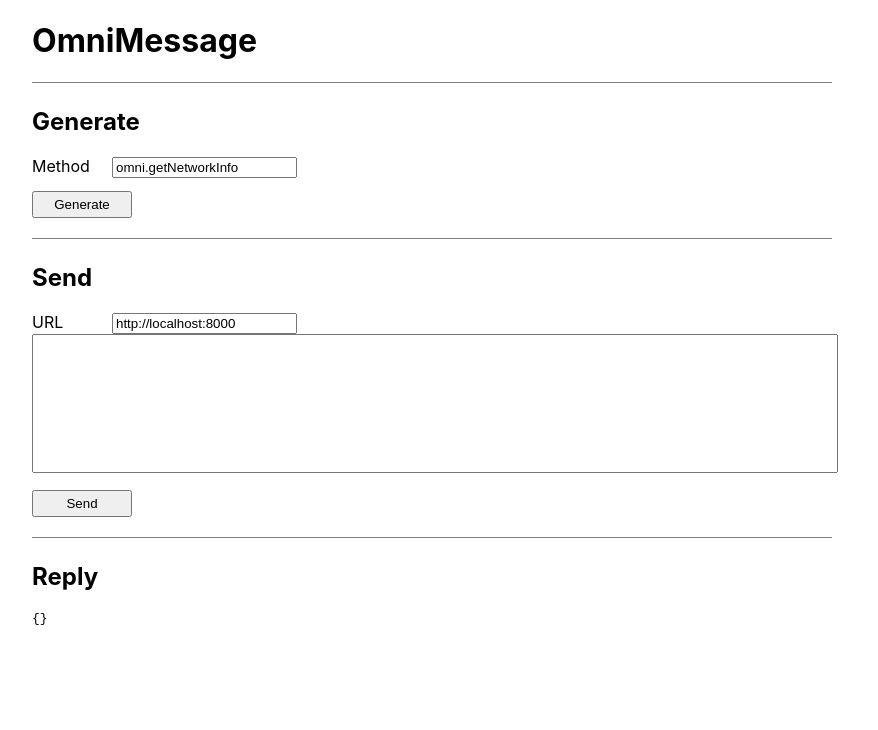
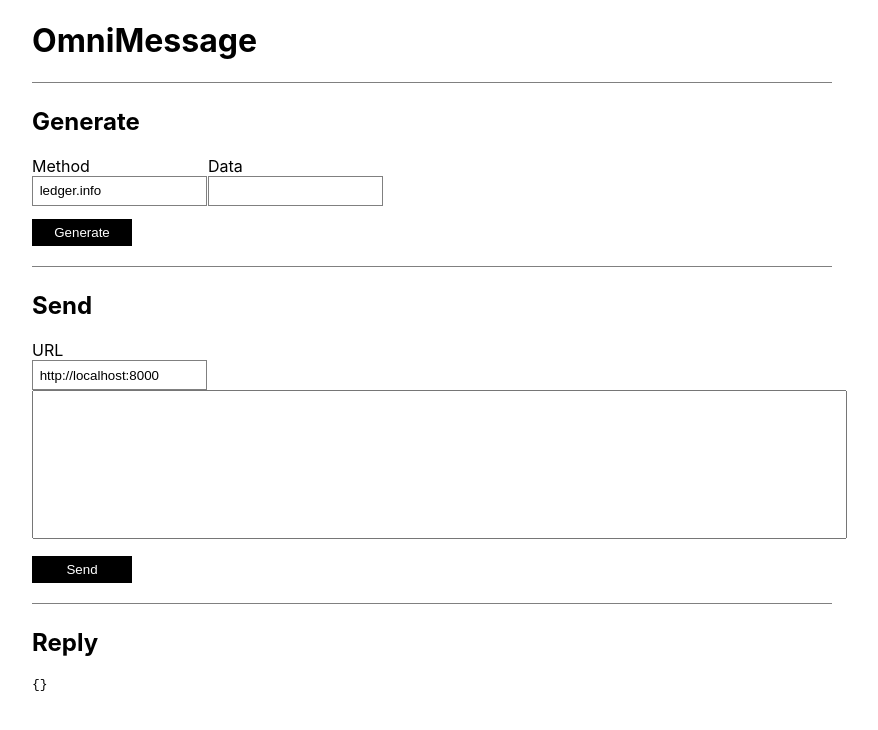
Before and after one commit to liftedinit/kaylee, a React (Create React App) app: page / in a window 1280 px wide. Shown: the top 730 px of the page, without its empty margins (208-1086 px from the left). Built offline with nearby package versions, Linux system fonts and the light colour scheme.

Commit message:
Use Ed25519 via TweetNaCl instead of ECDSA via SubtleCrypto

```diff
--- a/src/App.css
+++ b/src/App.css
@@ -47,17 +47,28 @@ textarea {
   width: 100%;
   resize: none;
   height: 10em;
+  padding: 0.5em;
 }
 
 button {
+  clear: both;
   margin: 1em 0;
   display: block;
   width: 100px;
   height: 2em;
+  color: white;
+  background: black;
+  border: none;
 }
 
 label {
-  float: left;
-  clear: left;
-  width: 5em;
+  padding-right: 1em;
+  display: inline-block;
+  width: 10em;
 }
+
+input {
+  border: 1px solid gray;
+  padding: 0.5em;
+  width: 100%;
+}
--- a/src/App.tsx
+++ b/src/App.tsx
@@ -12,8 +12,9 @@ import "./App.css";
 
 const generateMessage = async (form: HTMLFormElement) => {
   const method = getFormValue(form, "method");
-  const keys = await generateKeys();
-  const message = await encodeMessage({ method }, keys);
+  const data = getFormValue(form, "data");
+  const keys = generateKeys();
+  const message = await encodeMessage({ method, data }, keys);
   return message.toString("hex");
 };
 
@@ -42,15 +43,23 @@ function App() {
 
       <h2>Generate</h2>
       <form onSubmit={handleForm(generateMessage, setMessage)}>
-        <label>Method</label>
-        <input name="method" defaultValue="omni.getNetworkInfo" />
+        <label>
+          Method
+          <input name="method" defaultValue="ledger.info" />
+        </label>
+        <label>
+          Data
+          <input name="data" />
+        </label>
         <button>Generate</button>
       </form>
 
       <h2>Send</h2>
       <form onSubmit={handleForm(sendRequest, setReply)}>
-        <label>URL</label>
-        <input name="url" defaultValue="http://localhost:8000" />
+        <label>
+          URL
+          <input name="url" defaultValue="http://localhost:8000" />
+        </label>
         <textarea name="message" defaultValue={message} />
         <button>Send</button>
       </form>
--- a/src/utils.ts
+++ b/src/utils.ts
@@ -1,61 +1,65 @@
-import { sign } from "cosette";
+import nacl from "tweetnacl";
 import cbor from "cbor";
+import Tagged from "cbor/types/lib/tagged";
+
+interface KeyPair {
+  publicKey: Uint8Array;
+  secretKey: Uint8Array;
+}
+
+interface OmniMessage {
+  version?: number;
+  from?: Uint8Array;
+  to?: Uint8Array;
+  method: string;
+  data?: string;
+  id?: number;
+}
+
+const EMPTY_BUFFER = new ArrayBuffer(0);
 
 export function getFormValue(form: HTMLFormElement, name: string): string {
   return (form.elements.namedItem(name) as HTMLInputElement).value;
 }
 
-export async function generateKeys() {
-  return await crypto.subtle.generateKey(
-    { name: "ECDSA", namedCurve: "P-256" },
-    true,
-    ["sign"]
-  );
+export function generateKeys(): KeyPair {
+  return nacl.sign.keyPair();
 }
 
-interface MessagePayload {
-  version?: number;
-  from?: CryptoKey;
-  to?: CryptoKey;
-  method: string;
-  data?: string;
-  id?: number;
-}
-
-export async function encodeMessage(
-  message: MessagePayload,
-  keys: CryptoKeyPair
-) {
-  if (!keys.publicKey || !keys.privateKey) {
-    throw new Error("An asymmetric algorithm is required.");
-  }
-  const payload = await createPayload(message, keys.publicKey);
-  const signed = await signPayload(payload, keys.privateKey);
+export async function encodeMessage(message: OmniMessage, keys: KeyPair) {
+  const payload = createPayload(message, keys.publicKey);
+  const signed = signPayload(payload, keys);
   return signed;
 }
 
-export async function createPayload(payload: MessagePayload, key: CryptoKey) {
-  const publicKey = await crypto.subtle.exportKey("raw", key);
-  return cbor.encodeOne({
-    ...payload,
-    from: new Uint8Array(publicKey),
-    timestamp: Math.floor(Date.now() / 1000),
+export function createPayload(payload: OmniMessage, key: Uint8Array): Tagged {
+  const sanitized = Object.entries(payload)
+    .filter(([_, v]) => v !== "")
+    .map(([k, v]) => (k === "data" ? [k, cbor.encode(JSON.parse(v))] : [k, v]))
+    .reduce((obj, [k, v]) => ({ ...obj, [k]: v }), {});
+
+  return new cbor.Tagged(10001, {
+    ...sanitized,
+    version: 1,
+    // from: new cbor.Tagged(10000, Buffer.from(key)),
+    timestamp: new cbor.Tagged(1, Math.floor(Date.now() / 1000)),
   });
 }
 
-export async function signPayload(payload: Buffer, key: CryptoKey) {
-  const anonymous = cbor.encode(new cbor.Tagged(10000, Buffer.from([0x00])));
-  console.log(anonymous);
-  return await sign.create(
-    {
-      p: { alg: "ES256", kid: "oaa" },
-      u: {},
-    },
-    payload,
-    {
-      key,
-    }
-  );
+export function signPayload(messagePayload: Tagged, keys: KeyPair): Buffer {
+  const protectedHeader = new Map();
+  protectedHeader.set(1, -8); // alg: "Ed25519"
+  protectedHeader.set(3, 60); // content-type: application/cbor
+  protectedHeader.set(4, Buffer.from([0x00])); // kid: h'00'
+  // protectedHeader.set(4, Buffer.from(keys.publicKey)); // kid: publicKey
+
+  const p = cbor.encode(protectedHeader);
+  const u = new Map();
+  const payload = cbor.encode(messagePayload);
+
+  const toBeSigned = cbor.encode(["Signature1", p, EMPTY_BUFFER, payload]);
+  const sig = nacl.sign.detached(toBeSigned, keys.secretKey);
+  return cbor.encodeCanonical(new cbor.Tagged(18, [p, u, payload, sig]));
 }
 
 export async function sendMessage(url: string, message: Buffer) {
@@ -73,6 +77,9 @@ export async function decodeResponse(response: Response) {
   // eslint-disable-next-line
   const [p, u, payload, sig] = cose;
   const data = getValue(payload);
+  if (data.data) {
+    return cbor.decodeFirstSync(data.data);
+  }
   return data;
 }
 
@@ -84,7 +91,13 @@ function getValue(buffer: ArrayBuffer) {
   return value;
 }
 
-export function replacer(_: string, value: any) {
+export function replacer(key: string, value: any) {
+  // if (key === "data") {
+  //   return cbor.decodeFirstSync(value);
+  // }
+  if (typeof value === "bigint") {
+    return value.toString() + "n";
+  }
   if (value.tag === 10000) {
     return Buffer.from(value.value).toString("hex");
   }
```
